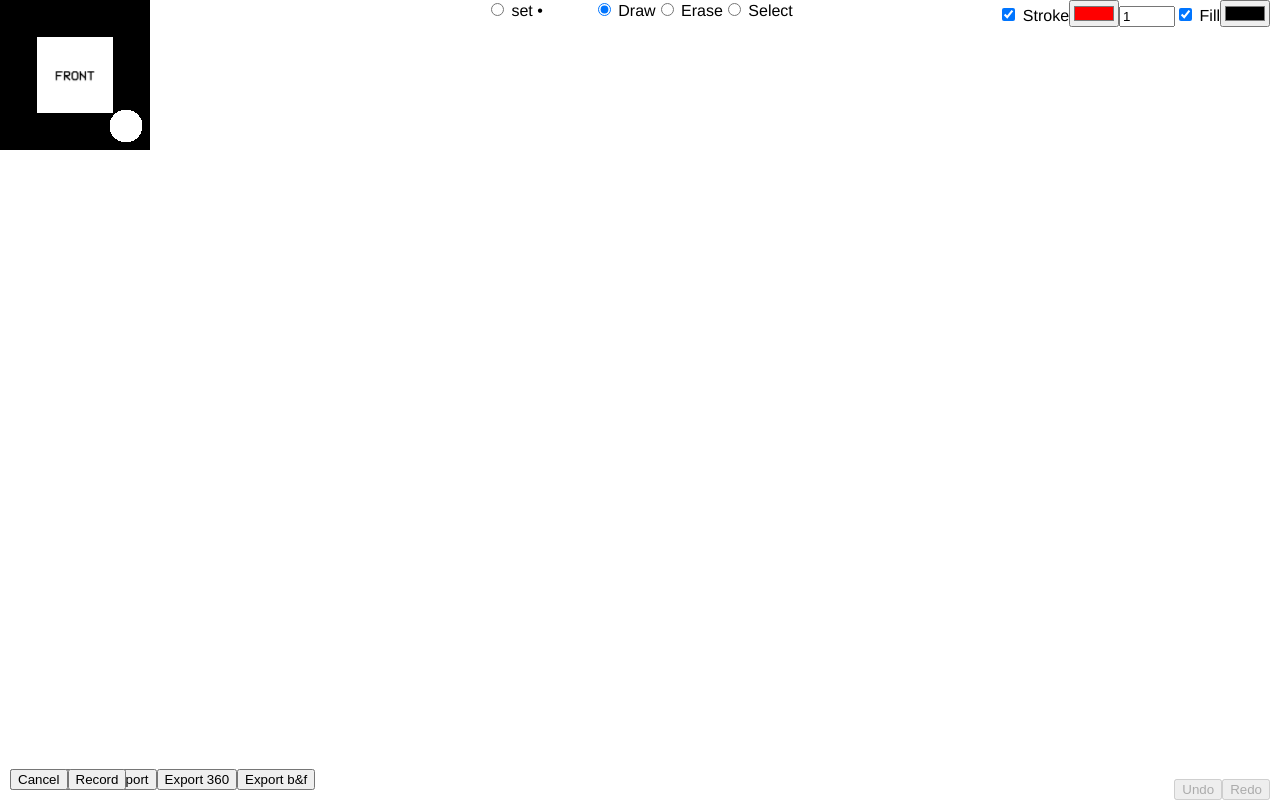
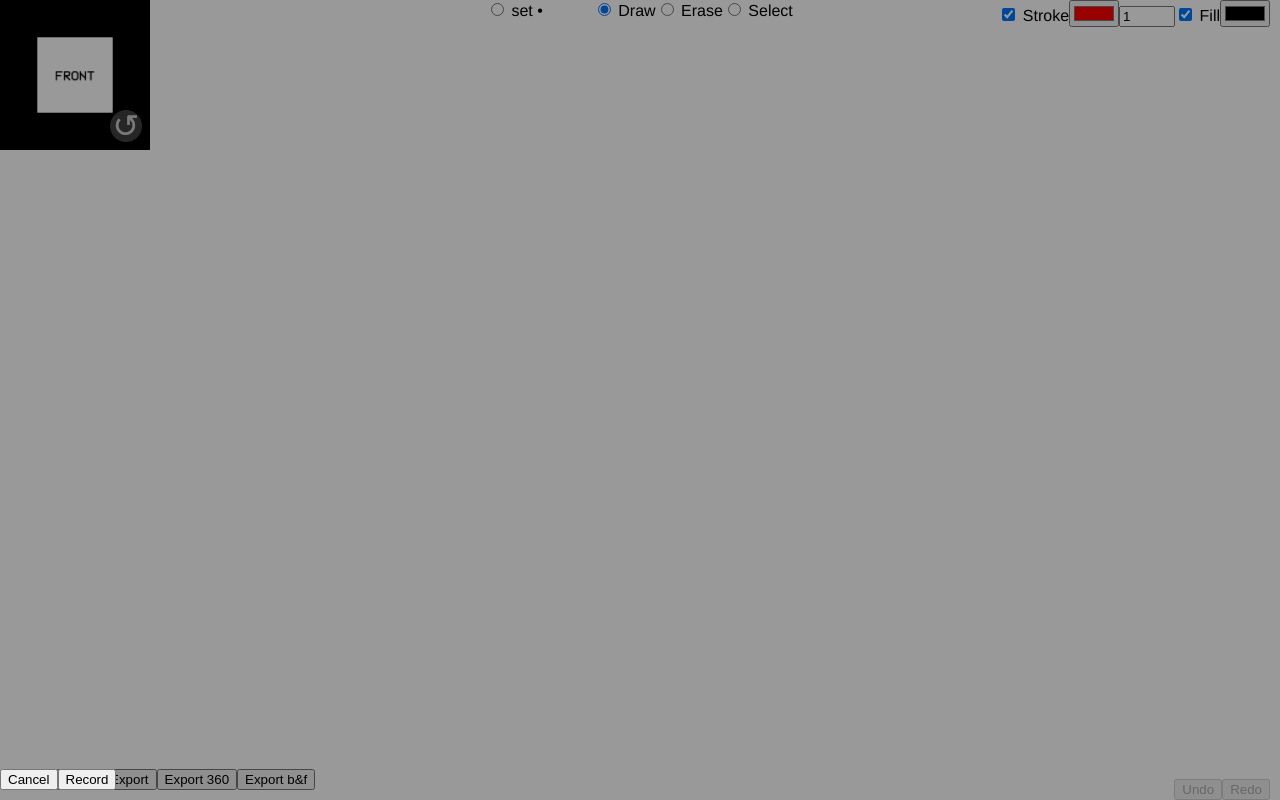
Before and after one commit to barese17/Penzil, a Vue app: page / in a window 1280 px wide. Both pictures are taken after a click on the button "Export 360". Built offline with nearby package versions, Linux system fonts and the light colour scheme; what undo-manager would draw is missing.

Commit message:
Added previewing and UI
There is still a bug in the resetting. Rotation goes wild when repeated exports are triggered

```diff
--- a/public/index.html
+++ b/public/index.html
@@ -7,6 +7,7 @@
   <meta name="viewport"
     content="width=device-width, height=device-height, initial-scale=1.0, user-scalable=0, minimum-scale=1.0, maximum-scale=1.0" />
   <link rel="icon" href="<%= BASE_URL %>favicon.ico">
+  <link rel="stylesheet" href="<%= BASE_URL %>reset.css" />
   <title>
     <%= htmlWebpackPlugin.options.title %>
   </title>
--- /dev/null
+++ b/public/reset.css
@@ -0,0 +1,48 @@
+/* http://meyerweb.com/eric/tools/css/reset/
+   v2.0 | 20110126
+   License: none (public domain)
+*/
+
+html, body, div, span, applet, object, iframe,
+h1, h2, h3, h4, h5, h6, p, blockquote, pre,
+a, abbr, acronym, address, big, cite, code,
+del, dfn, em, img, ins, kbd, q, s, samp,
+small, strike, strong, sub, sup, tt, var,
+b, u, i, center,
+dl, dt, dd, ol, ul, li,
+fieldset, form, label, legend,
+table, caption, tbody, tfoot, thead, tr, th, td,
+article, aside, canvas, details, embed,
+figure, figcaption, footer, header, hgroup,
+menu, nav, output, ruby, section, summary,
+time, mark, audio, video {
+	margin: 0;
+	padding: 0;
+	border: 0;
+	font-size: 100%;
+	font: inherit;
+	vertical-align: baseline;
+}
+/* HTML5 display-role reset for older browsers */
+article, aside, details, figcaption, figure,
+footer, header, hgroup, menu, nav, section {
+	display: block;
+}
+body {
+	line-height: 1;
+}
+ol, ul {
+	list-style: none;
+}
+blockquote, q {
+	quotes: none;
+}
+blockquote:before, blockquote:after,
+q:before, q:after {
+	content: '';
+	content: none;
+}
+table {
+	border-collapse: collapse;
+	border-spacing: 0;
+}
--- a/src/components/ExportVideo.vue
+++ b/src/components/ExportVideo.vue
@@ -1,16 +1,21 @@
 <template>
   <div v-if="previewing" class="fade">
-    <button>Cancel</button>
-    <button>Record</button>
+    <div class="fade-controls">
+      <button @click="cancel()">Cancel</button>
+      <button @click="startRecording()" :disabled="recording" v>Record</button>
+      <span v-if="recording"
+        >Recording frame {{ currentLength }} of {{ length }}</span
+      >
+    </div>
   </div>
-  <button @click="previewExport('360')">Export 360</button>
-  <button @click="previewExport('bf')">Export b&f</button>
+  <button @click="startPreview('360')">Export 360</button>
+  <button @click="startPreview('bf')">Export b&f</button>
 </template>
 
 <script>
 import * as THREE from "three";
 import { renderer, camera, scene, cameraControls } from "../App.vue";
-// import * as HME from "h264-mp4-encoder";
+import * as HME from "h264-mp4-encoder";
 
 export default {
   name: "Import",
@@ -62,103 +67,118 @@ export default {
         );
       }
     },
-    animate(record) {
-      console.log(record);
+    animate(ctx, encoder) {
+      if (!this.previewing) {
+        return;
+      }
       renderer.render(scene, camera);
       let f = this.easing(this.loop);
       cameraControls.rotateTo(f, this.polarAngle, false);
-      if (
-        this.previewing &&
-        !this.recording &&
-        this.currentLength < this.length
-      ) {
-        requestAnimationFrame(this.animate);
-        this.currentLength++;
+      if (!this.recording) {
+        //animate in loop
+        if (this.currentLength < this.length) {
+          requestAnimationFrame(this.animate);
+          this.currentLength++;
+        } else {
+          this.currentLength = 0;
+          requestAnimationFrame(this.animate);
+          //cameraControls.enabled = true;
+        }
       } else {
-        this.currentLength = 0;
-        requestAnimationFrame(this.animate);
-        //cameraControls.enabled = true;
+        //record and exit
+        //only record after the fist frame, it's needed to let the camera riposition properly
+        if (this.currentLength > 0) {
+          var buf = new Uint8Array(
+            ctx.drawingBufferWidth * ctx.drawingBufferHeight * 4
+          );
+          ctx.readPixels(
+            0,
+            0,
+            ctx.drawingBufferWidth,
+            ctx.drawingBufferHeight,
+            ctx.RGBA,
+            ctx.UNSIGNED_BYTE,
+            buf
+          );
+          var halfHeight = (ctx.drawingBufferHeight / 2) | 0; // the | 0 keeps the result an int
+          var bytesPerRow = ctx.drawingBufferWidth * 4;
+          // make a temp buffer to hold one row
+          var temp = new Uint8Array(ctx.drawingBufferWidth * 4);
+          for (var y = 0; y < halfHeight; ++y) {
+            var topOffset = y * bytesPerRow;
+            var bottomOffset = (ctx.drawingBufferHeight - y - 1) * bytesPerRow;
+            // make copy of a row on the top half
+            temp.set(buf.subarray(topOffset, topOffset + bytesPerRow));
+            // copy a row from the bottom half to the top
+            buf.copyWithin(topOffset, bottomOffset, bottomOffset + bytesPerRow);
+            // copy the copy of the top half row to the bottom half
+            buf.set(temp, bottomOffset);
+          }
+          encoder.addFrameRgba(buf);
+        }
+
+        if (this.currentLength < this.length) {
+          requestAnimationFrame(() => {
+            this.animate(ctx, encoder);
+          });
+          this.currentLength++;
+        } else {
+          encoder.finalize();
+          const uint8Array = encoder.FS.readFile(encoder.outputFilename);
+          this.download(
+            URL.createObjectURL(new Blob([uint8Array], { type: "video/mp4" }))
+          );
+          encoder.delete();
+          this.cancel();
+        }
       }
     },
-    previewExport: function (loop) {
+    startRecording() {
+      // cameraControls.rotateTo(this.startAzimuthAngle, this.polarAngle, false);
+      // renderer.render(scene, camera);
+      HME.createH264MP4Encoder().then((encoder) => {
+        let ctx = renderer.getContext();
+        encoder.width = ctx.drawingBufferWidth;
+        encoder.height = ctx.drawingBufferHeight;
+        encoder.initialize();
+        this.recording = true;
+        this.currentLength = 0;
+        this.animate(ctx, encoder);
+      });
+    },
+    startPreview(loop) {
       this.startAzimuthAngle = cameraControls.azimuthAngle;
       this.polarAngle = cameraControls.polarAngle;
       this.loop = loop;
       this.previewing = true;
+      cameraControls.dampingFactor = 0.5;
       cameraControls.enabled = false;
       camera.layers.disable(0);
       this.animate();
     },
-    //api here: https://github.com/TrevorSundberg/h264-mp4-encoder
-    // exportToMp4: function (loop) {
-    //   const download = (url, filename) => {
-    //     const anchor = document.createElement("a");
-    //     anchor.href = url;
-    //     anchor.download = filename || "download";
-    //     anchor.click();
-    //   };
-
-    //   HME.createH264MP4Encoder().then((encoder) => {
-    //     var ctx = renderer.getContext();
-    //     encoder.width = ctx.drawingBufferWidth;
-    //     encoder.height = ctx.drawingBufferHeight;
-    //     encoder.initialize();
-    //     camera.layers.disable(0);
-
-    //     function animate() {
-    //       renderer.render(scene, camera);
-    //       let f = easing(loop);
-    //       cameraControls.rotateTo(f, polarAngle, false);
-    //       var buf = new Uint8Array(
-    //         ctx.drawingBufferWidth * ctx.drawingBufferHeight * 4
-    //       );
-    //       ctx.readPixels(
-    //         0,
-    //         0,
-    //         ctx.drawingBufferWidth,
-    //         ctx.drawingBufferHeight,
-    //         ctx.RGBA,
-    //         ctx.UNSIGNED_BYTE,
-    //         buf
-    //       );
-    //       var halfHeight = (ctx.drawingBufferHeight / 2) | 0; // the | 0 keeps the result an int
-    //       var bytesPerRow = ctx.drawingBufferWidth * 4;
-    //       // make a temp buffer to hold one row
-    //       var temp = new Uint8Array(ctx.drawingBufferWidth * 4);
-    //       for (var y = 0; y < halfHeight; ++y) {
-    //         var topOffset = y * bytesPerRow;
-    //         var bottomOffset = (ctx.drawingBufferHeight - y - 1) * bytesPerRow;
-    //         // make copy of a row on the top half
-    //         temp.set(buf.subarray(topOffset, topOffset + bytesPerRow));
-    //         // copy a row from the bottom half to the top
-    //         buf.copyWithin(topOffset, bottomOffset, bottomOffset + bytesPerRow);
-    //         // copy the copy of the top half row to the bottom half
-    //         buf.set(temp, bottomOffset);
-    //       }
-    //       encoder.addFrameRgba(buf);
-
-    //       if (currentLength < length) {
-    //         requestAnimationFrame(animate);
-    //         currentLength++;
-    //       } else {
-    //         encoder.finalize();
-    //         const uint8Array = encoder.FS.readFile(encoder.outputFilename);
-    //         download(
-    //           URL.createObjectURL(new Blob([uint8Array], { type: "video/mp4" }))
-    //         );
-    //         encoder.delete();
-    //         camera.layers.enable(0);
-    //         cameraControls.enabled = true;
-    //       }
-    //     }
-    //     animate();
-    //   });
-    // },
+    download(url, filename) {
+      const anchor = document.createElement("a");
+      anchor.href = url;
+      anchor.download = filename || "download";
+      anchor.click();
+    },
     cancel: function () {
       this.previewing = false;
       this.recording = false;
       this.currentLength = 0;
+      this.pos = [];
+      camera.layers.enable(0);
       this.loop = undefined;
+      cameraControls.dampingFactor = 0.5;
+      cameraControls.rotateTo(this.startAzimuthAngle, this.polarAngle, true);
+      this.startAzimuthAngle = undefined;
+      this.polarAngle = undefined;
+      cameraControls.enabled = true;
+      setTimeout(() => {
+        cameraControls.dampingFactor = 20;
+        cameraControls.normalizeRotations();
+      }, 100);
+      renderer.render(scene, camera);
     },
   },
   watch: {},
@@ -168,11 +188,18 @@ export default {
 
 <style scoped>
 .fade {
-  height: 100%;
-  width: 100%;
+  height: 100vh;
+  width: 100vw;
   position: absolute;
-  top: 0;
-  left: 0;
+  bottom: -10px;
+  left: -10px;
   z-index: 5;
+  background-color: rgba(0, 0, 0, 0.4);
+}
+
+.fade-controls {
+  margin: 0 auto;
+  position: absolute;
+  bottom: 10px;
 }
 </style>
--- a/src/components/ViewportCube.vue
+++ b/src/components/ViewportCube.vue
@@ -262,7 +262,7 @@ export default {
       cameraControls.zoomTo(160, true);
       cameraControls.enabled = true;
       setTimeout(() => {
-        cameraControls.dampingFactor = 10;
+        cameraControls.dampingFactor = 20;
       }, 100);
     },
     handleInput: function (event) {
```
